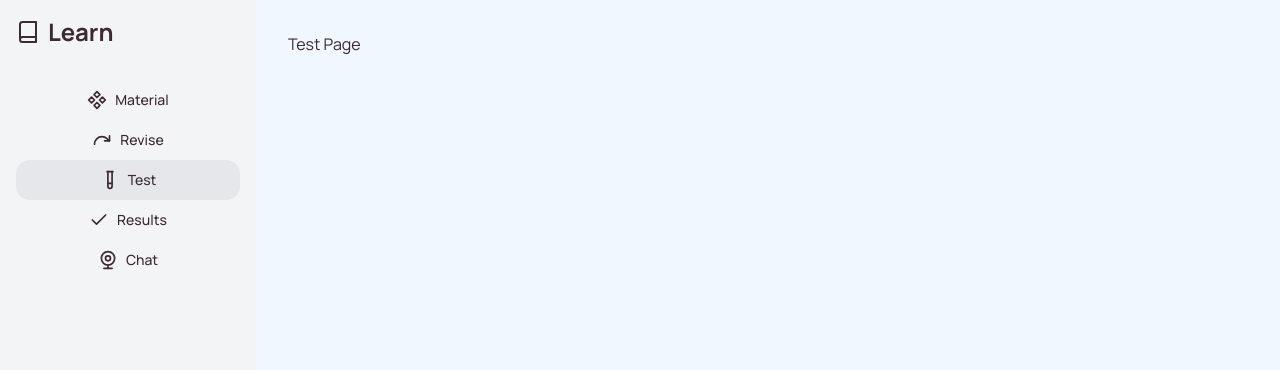
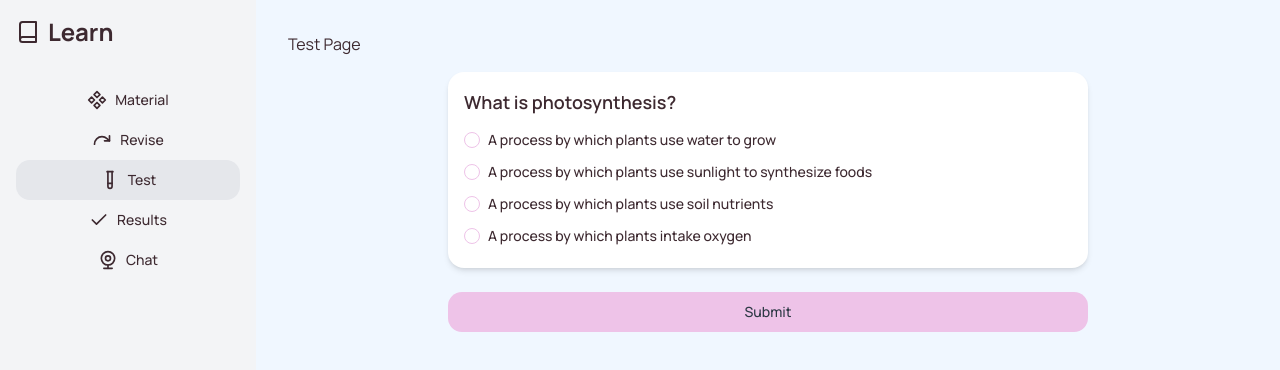
Before and after one commit to 5ecurealf/AI-Learning-tool-, a Next.js app: page /test in a window 1280 px wide. Shown: the top 370 px of the page. Built offline with nearby package versions, Linux system fonts and the light colour scheme.

Commit message:
added feature to UI test page to get questions from the backend.

```diff
--- /dev/null
+++ b/app/api/test/route.ts
@@ -0,0 +1,27 @@
+// app/api/flashcards/route.ts
+
+import { NextResponse } from "next/server";
+
+export interface Question {
+  question: string;
+  options: string[];
+  correct_answer: string;
+}
+
+const questions: Question[] = [
+  {
+    question: "What is photosynthesis?",
+    options: [
+      "A process by which plants use water to grow",
+      "A process by which plants use sunlight to synthesize foods",
+      "A process by which plants use soil nutrients",
+      "A process by which plants intake oxygen",
+    ],
+    correct_answer:
+      "A process by which plants use sunlight to synthesize foods",
+  },
+];
+
+export async function GET() {
+  return NextResponse.json(questions);
+}
--- a/app/test/page.tsx
+++ b/app/test/page.tsx
@@ -1,3 +1,24 @@
+"use client";
+import { Quiz, Question } from "@/components/quiz";
+import { useState, useEffect } from "react";
+
 export default function Page() {
-  return <p>Test Page</p>;
+  const [questions, setQuestions] = useState<Question[]>([]);
+
+  useEffect(() => {
+    const fetchQuestions = async () => {
+      const response = await fetch("/api/test");
+      const data: Question[] = await response.json();
+      setQuestions(data);
+    };
+
+    fetchQuestions();
+  }, []);
+
+  return (
+    <>
+      <p>Test Page</p>
+      <Quiz questions={questions}></Quiz>
+    </>
+  );
 }
--- /dev/null
+++ b/components/quiz.tsx
@@ -0,0 +1,49 @@
+"use client";
+
+import { RadioGroup, RadioGroupItem } from "@/components/ui/radio-group";
+import { Label } from "@/components/ui/label";
+import { Button } from "@/components/ui/button";
+
+export interface Question {
+  question: string;
+  options: string[];
+  correct_answer: string;
+}
+
+export interface QuizProps {
+  questions: Question[];
+}
+
+export function Quiz({ questions }: QuizProps) {
+  return (
+    <div className="max-w-2xl mx-auto p-4">
+      <div className="space-y-6">
+        {questions.map((q, questionIndex) => (
+          <div
+            key={questionIndex}
+            className="p-4 bg-white rounded-lg shadow-md"
+          >
+            <h2 className="mb-4 text-lg font-semibold">{q.question}</h2>
+            <RadioGroup>
+              {q.options.map((option, optionIndex) => (
+                <div key={optionIndex} className="flex items-center mb-2">
+                  <RadioGroupItem
+                    value={option}
+                    id={`q${questionIndex}o${optionIndex}`}
+                  />
+                  <Label
+                    htmlFor={`q${questionIndex}o${optionIndex}`}
+                    className="ml-2"
+                  >
+                    {option}
+                  </Label>
+                </div>
+              ))}
+            </RadioGroup>
+          </div>
+        ))}
+        <Button className="w-full">Submit</Button>
+      </div>
+    </div>
+  );
+}
--- /dev/null
+++ b/components/ui/radio-group.tsx
@@ -0,0 +1,44 @@
+"use client"
+
+import * as React from "react"
+import * as RadioGroupPrimitive from "@radix-ui/react-radio-group"
+import { Circle } from "lucide-react"
+
+import { cn } from "@/lib/utils"
+
+const RadioGroup = React.forwardRef<
+  React.ElementRef<typeof RadioGroupPrimitive.Root>,
+  React.ComponentPropsWithoutRef<typeof RadioGroupPrimitive.Root>
+>(({ className, ...props }, ref) => {
+  return (
+    <RadioGroupPrimitive.Root
+      className={cn("grid gap-2", className)}
+      {...props}
+      ref={ref}
+    />
+  )
+})
+RadioGroup.displayName = RadioGroupPrimitive.Root.displayName
+
+const RadioGroupItem = React.forwardRef<
+  React.ElementRef<typeof RadioGroupPrimitive.Item>,
+  React.ComponentPropsWithoutRef<typeof RadioGroupPrimitive.Item>
+>(({ className, ...props }, ref) => {
+  return (
+    <RadioGroupPrimitive.Item
+      ref={ref}
+      className={cn(
+        "aspect-square h-4 w-4 rounded-full border border-primary text-primary ring-offset-background focus:outline-none focus-visible:ring-2 focus-visible:ring-ring focus-visible:ring-offset-2 disabled:cursor-not-allowed disabled:opacity-50",
+        className
+      )}
+      {...props}
+    >
+      <RadioGroupPrimitive.Indicator className="flex items-center justify-center">
+        <Circle className="h-2.5 w-2.5 fill-current text-current" />
+      </RadioGroupPrimitive.Indicator>
+    </RadioGroupPrimitive.Item>
+  )
+})
+RadioGroupItem.displayName = RadioGroupPrimitive.Item.displayName
+
+export { RadioGroup, RadioGroupItem }
--- a/package.json
+++ b/package.json
@@ -11,6 +11,7 @@
   "dependencies": {
     "@radix-ui/react-icons": "^1.3.0",
     "@radix-ui/react-label": "^2.1.0",
+    "@radix-ui/react-radio-group": "^1.2.0",
     "@radix-ui/react-slot": "^1.1.0",
     "ai": "^3.2.35",
     "class-variance-authority": "^0.7.0",
```
Also changed, not shown: 1 other file (tests, documents, lock files or other folders).
